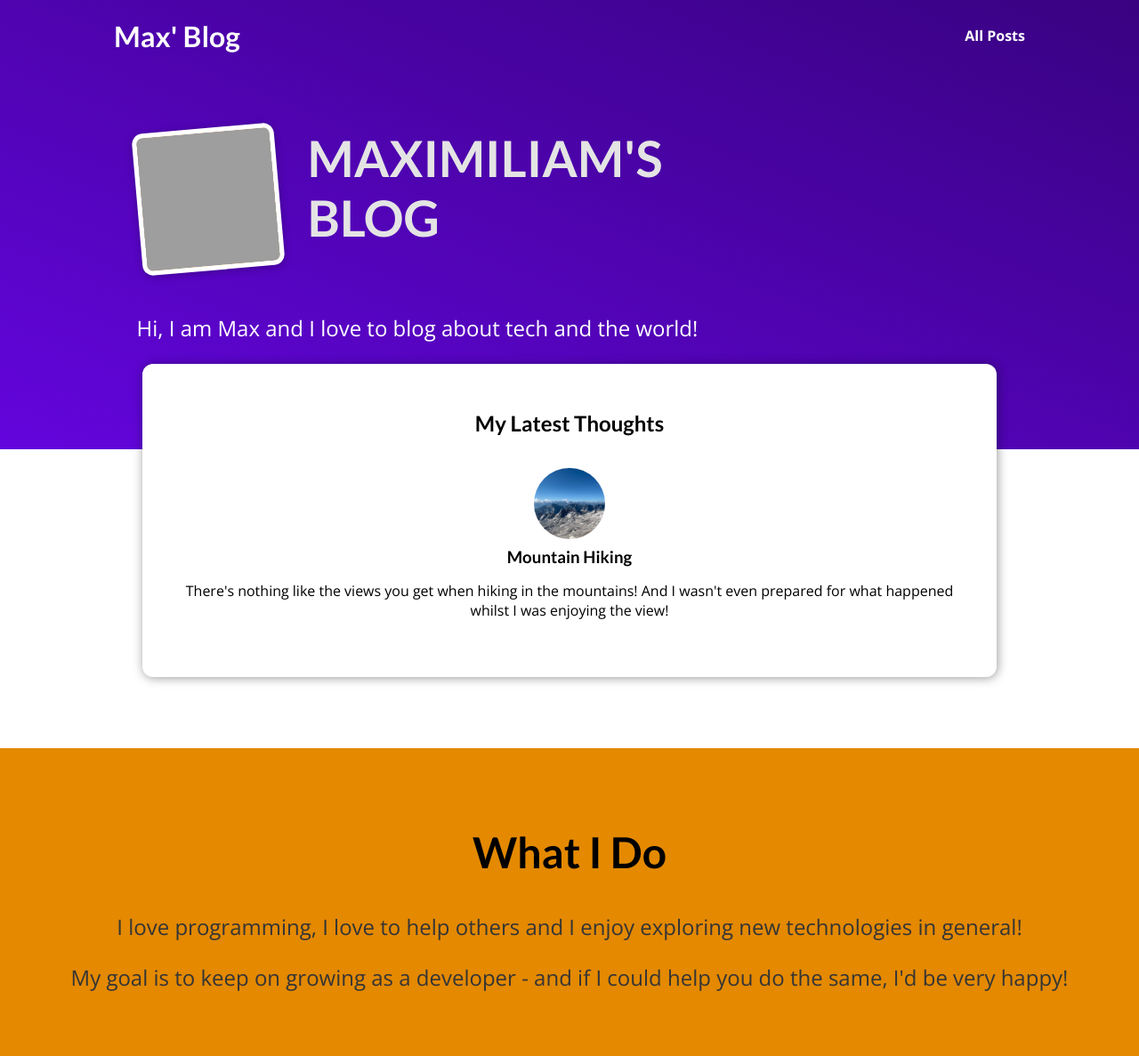
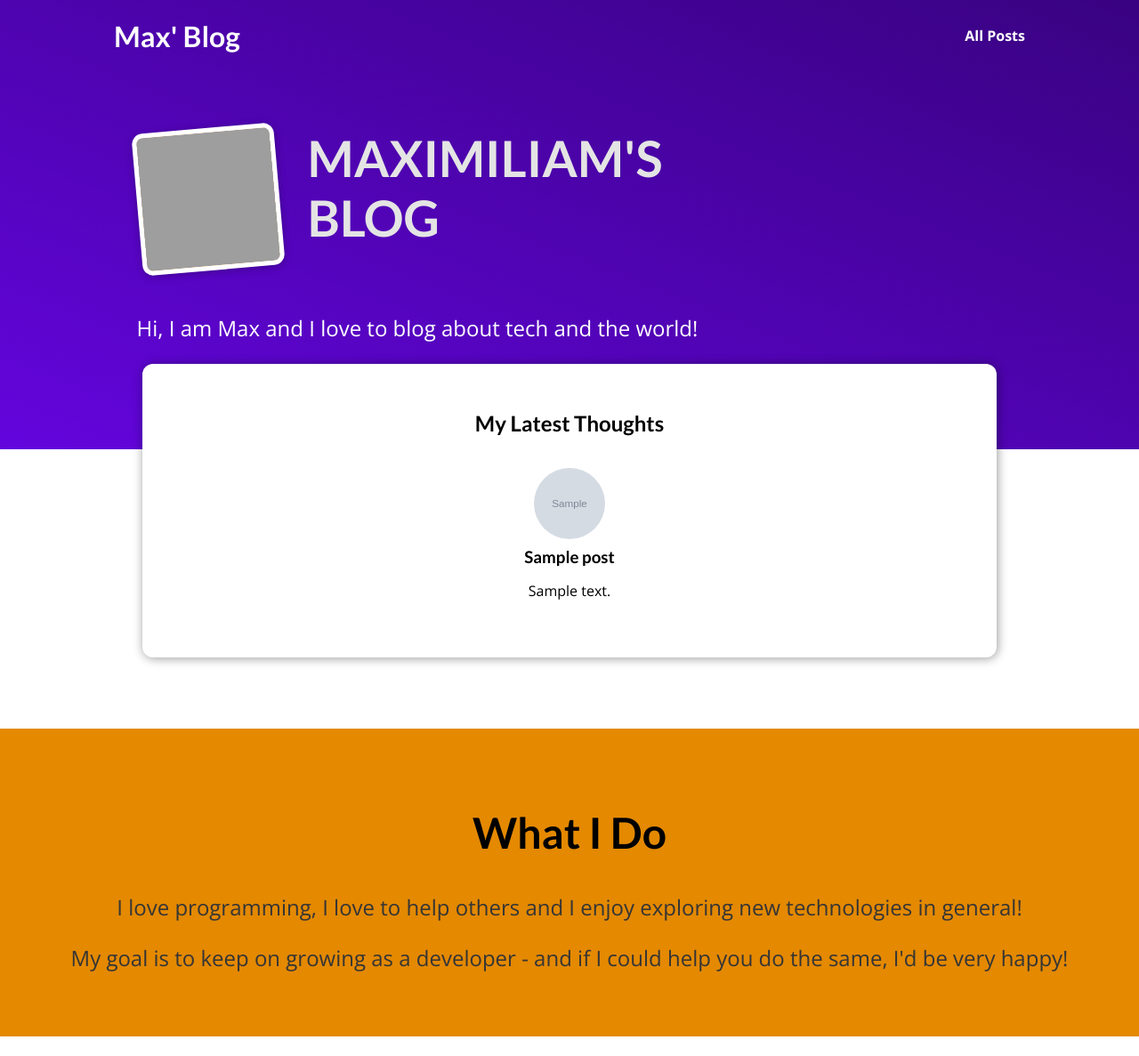
Before and after one commit to rfpacheco/django_the_practical_guide, a Django app: template Python_Django_The_Practical_Guide/my_site/blog/templates/blog/index.html in a window 1280 px wide. Shown: the whole page at 89% size. After the commit the page ends 1165 px from the top, so only its background shows below. Run offline with Django 5.2, Linux system fonts and the light colour scheme; the template is opened without the code that fills it: most values are stand-ins (such as "Sample title", 1, 10 or a date in 2020); grey boxes marked "Sample" are stand-in pictures; grey boxes are pictures that could not be loaded.

Commit message:
Added special template features & syntax

```diff
--- a/Python_Django_The_Practical_Guide/my_site/blog/templates/blog/includes/post.html
+++ b/Python_Django_The_Practical_Guide/my_site/blog/templates/blog/includes/post.html
@@ -2,12 +2,11 @@
 
 <li>
   <article class="post">
-    <a href="{% url "post-detail-page" slug="the-mountains" %}">
-      <img src="{% static "blog/images/mountains.jpg" %}" alt="Mountain Hiking">
+    <a href="{% url "post-detail-page" post.slug %}">
+      <img src="{% static "blog/images/"|add:post.image %}" alt="{{ post.title }}">
       <div class="post__comment">
-        <h3>Mountain Hiking</h3>
-        <p>There's nothing like the views you get when hiking in the mountains! And I wasn't even prepared for
-          what happened whilst I was enjoying the view!</p>
+        <h3>{{ post.title }}</h3>
+        <p>{{ post.excerpt }}</p>
       </div>
     </a>
   </article>
--- a/Python_Django_The_Practical_Guide/my_site/blog/templates/blog/index.html
+++ b/Python_Django_The_Practical_Guide/my_site/blog/templates/blog/index.html
@@ -21,8 +21,11 @@
 
   <section id="latest-posts">
     <h2>My Latest Thoughts</h2>
+
     <ul>
+      {% for post in posts %}
       {% include "blog/includes/post.html" %}
+      {% endfor %}
     </ul>
   </section>
 
```
Also changed, not shown: Python_Django_The_Practical_Guide/my_site/blog/views.py (+8 -2 lines).
